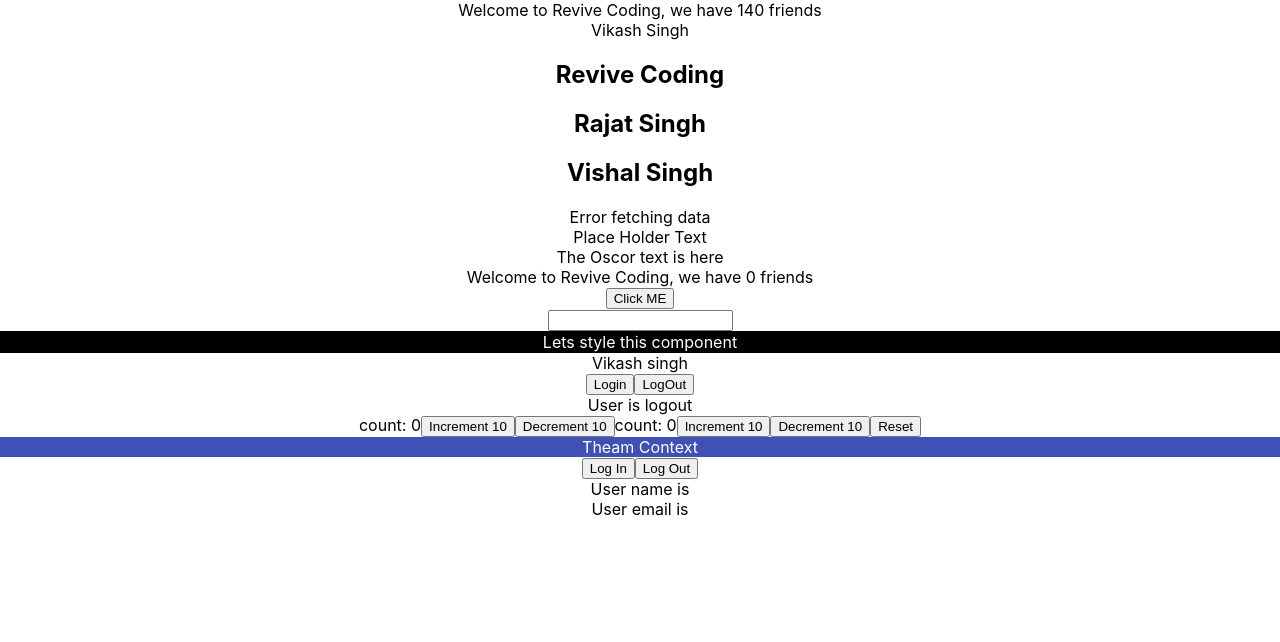
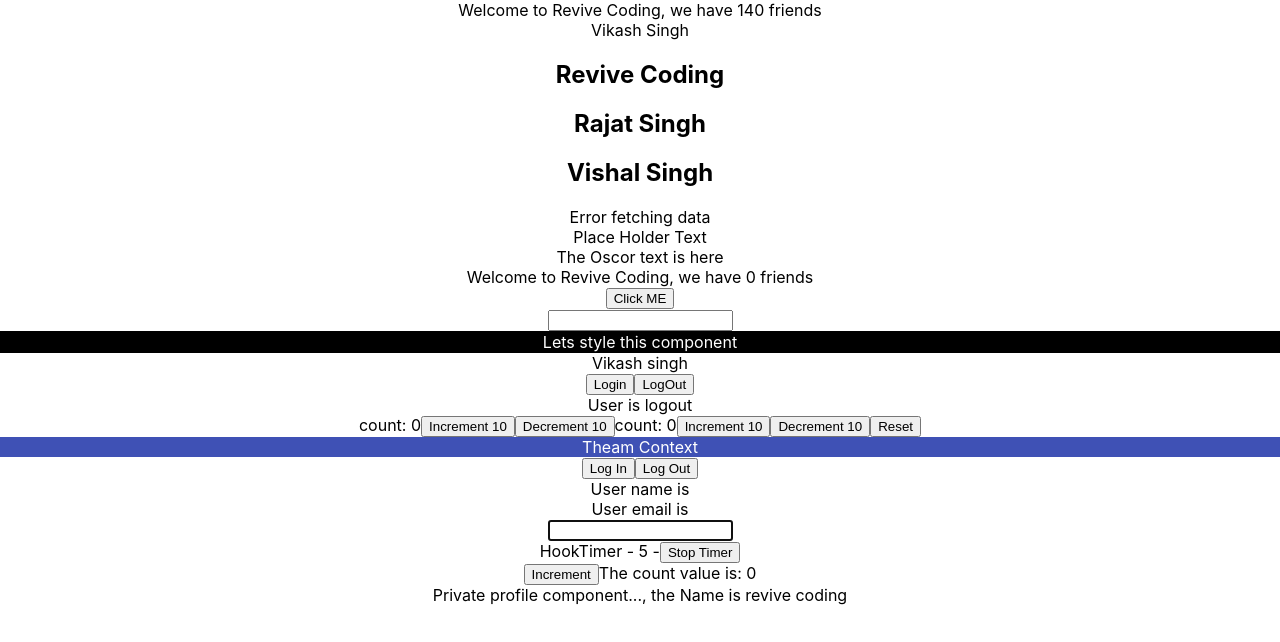
Before and after one commit to mentorvikash/my-app-typescript, a React (Create React App) app: page / in a window 1280 px wide. Shown: the top 642 px of the page. Built offline with nearby package versions, Linux system fonts and the light colour scheme.

Commit message:
how to pass component in props typescript

```diff
--- a/src/App.tsx
+++ b/src/App.tsx
@@ -18,7 +18,11 @@ import TheameCoontextProvider from "./components/context/TheamContext";
 import { Box } from "./components/context/Box";
 import { UserContextProvider } from "./components/context/userContext";
 import User from "./components/context/User";
-
+import DomRef from "./components/useRef/DomRef";
+import MuitableRef from "./components/useRef/MuitableRef";
+import { Counter } from "./components/class/counter";
+import { PrivateControl } from "./components/Auth/Private";
+import Profile from "./components/Auth/Profile";
 const personList = [
   {
     fname: "Revive",
@@ -65,6 +69,10 @@ function App() {
       <UserContextProvider>
         <User />
       </UserContextProvider>
+      <DomRef />
+      <MuitableRef />
+      <Counter message="The count value is: " />
+      <PrivateControl isLogin={true} Component={Profile} />
     </div>
   );
 }
--- /dev/null
+++ b/src/components/Auth/Private.tsx
@@ -0,0 +1,16 @@
+import React from "react";
+import Login from "./login";
+import { profileProps } from "./Profile";
+
+type PrivateControlProps = {
+  isLogin: boolean;
+  Component: React.ComponentType<profileProps>;
+};
+
+export const PrivateControl = ({ isLogin, Component }: PrivateControlProps) => {
+  if (isLogin) {
+    return <Component name="revive coding" />;
+  } else {
+    return <Login />;
+  }
+};
--- /dev/null
+++ b/src/components/Auth/Profile.tsx
@@ -0,0 +1,13 @@
+import React from 'react'
+
+export type profileProps = {
+    name: string
+}
+
+function Profile({name}: profileProps) {
+  return (
+    <div>Private profile component..., the Name is {name}</div>
+  )
+}
+
+export default Profile
--- /dev/null
+++ b/src/components/Auth/login.tsx
@@ -0,0 +1,9 @@
+import React from 'react'
+
+function Login() {
+  return (
+    <div>Please login to continue...</div>
+  )
+}
+
+export default Login
--- /dev/null
+++ b/src/components/class/counter.tsx
@@ -0,0 +1,33 @@
+import { Component } from "react";
+
+type CounterProps = {
+    message: string
+}
+
+type CounterState = {
+    count: number
+}
+
+
+// for just state pass => {}, CounterState
+// for just props pass => CounterProps
+
+export class Counter extends Component<CounterProps, CounterState>{
+    state = {
+        count: 0,
+    }
+
+    handleClick = () => {
+        this.setState((prevState) => ({count: prevState.count + 1 }))
+    }
+
+    render(){
+        return (
+            <div>
+                <button onClick={this.handleClick}>Increment</button>
+                {this.props.message} {this.state.count}
+            </div>
+        )
+    }
+
+}
--- /dev/null
+++ b/src/components/useRef/DomRef.tsx
@@ -0,0 +1,13 @@
+import React, { useRef, useEffect } from "react";
+
+function DomRef() {
+  const targerRef = useRef<HTMLInputElement>(null!);
+
+  useEffect(() => {
+    targerRef.current.focus();
+  },[]);
+
+  return <input type="text" ref={targerRef} />;
+}
+
+export default DomRef;
--- /dev/null
+++ b/src/components/useRef/MuitableRef.tsx
@@ -0,0 +1,26 @@
+import React, { useEffect, useRef, useState } from "react";
+
+function MuitableRef() {
+  const [timer, setTimer] = useState(0);
+  const intervalRef = useRef<number | undefined >(undefined);
+
+  const stopTimer = () => {
+    window.clearInterval(intervalRef.current);
+  };
+
+  useEffect(() => {
+    intervalRef.current = window.setInterval(() => {
+      setTimer((timer) => timer + 1);
+    }, 1000);
+    return () => {
+      stopTimer();
+    };
+  }, []);
+
+  return <div>
+    HookTimer - {timer} -
+    <button onClick={() => stopTimer()} >Stop Timer</button>
+  </div>;
+}
+
+export default MuitableRef;
```
